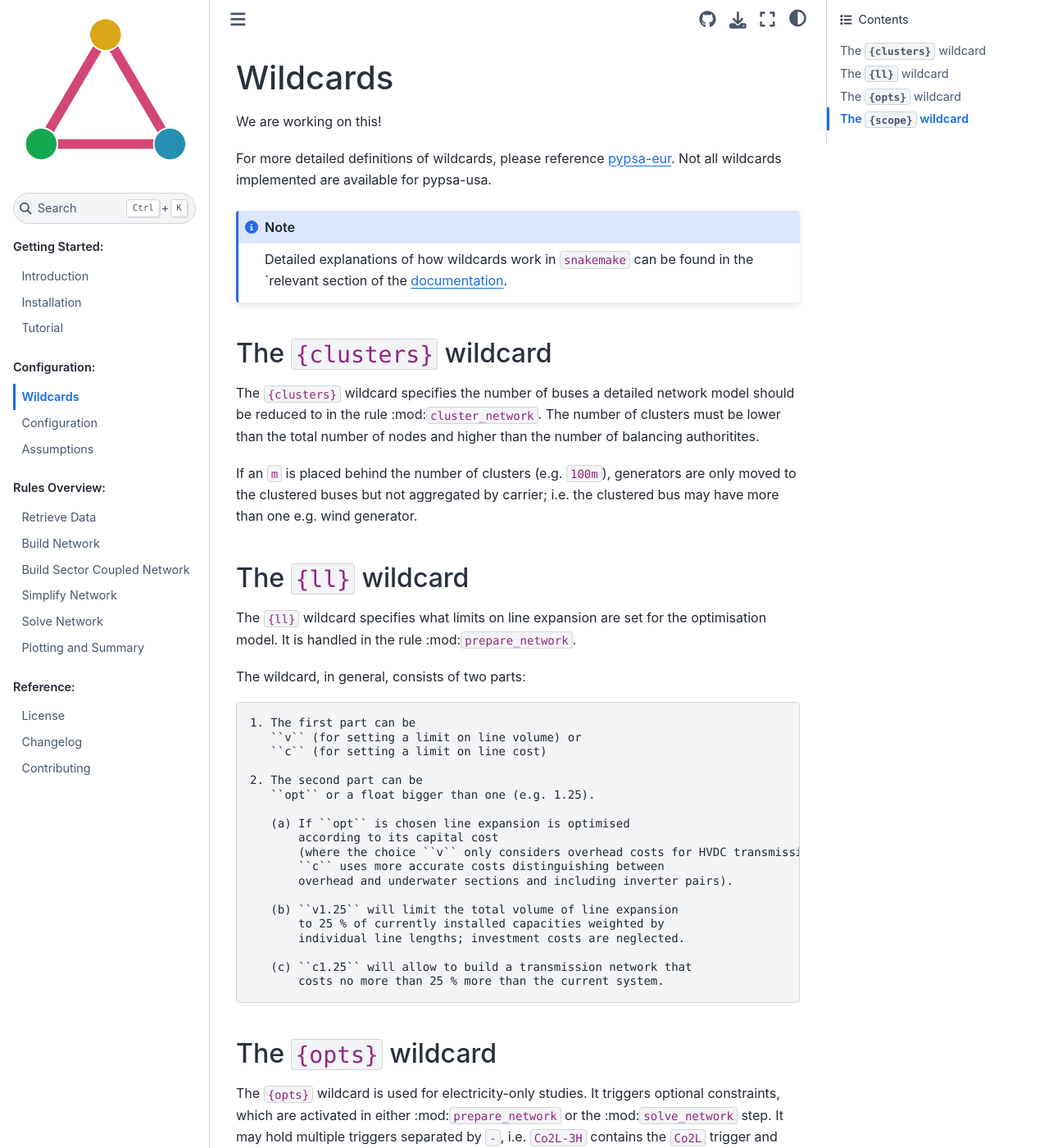
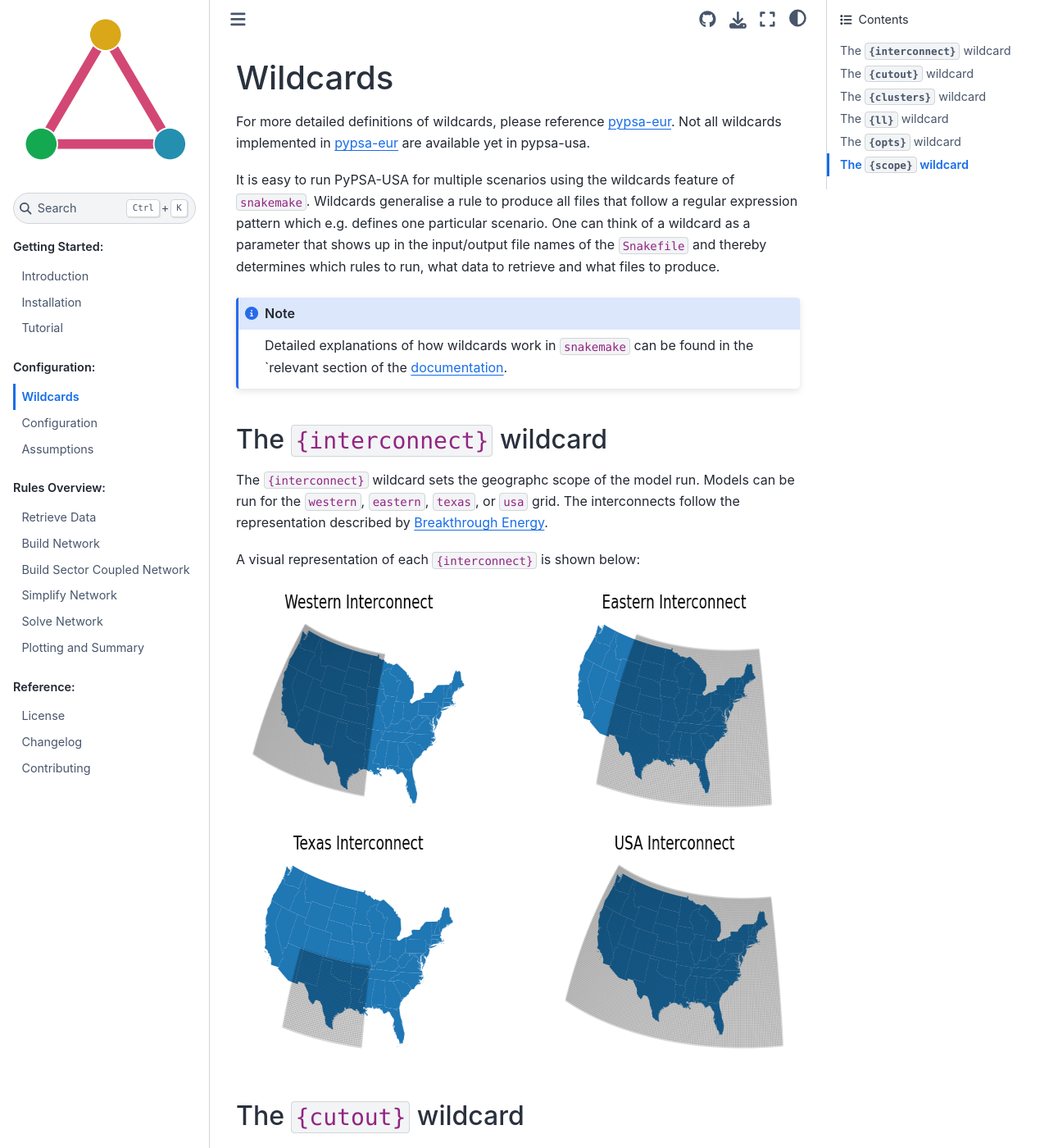
Before and after one commit to PyPSA/pypsa-usa, a Sphinx documentation site: the page built from docs/source/config-wildcards.md, in a window 1280 px wide and 1400 px high. Shown: the whole window at 82% size. Built offline with Sphinx 7.4.7 and the Sphinx Book theme 1.1.4, drawn with Linux system fonts in a browser that asks for light colours; some of the changed text lies outside the part shown.

Commit message:
update wildcards

````diff
--- a/docs/source/config-wildcards.md
+++ b/docs/source/config-wildcards.md
@@ -1,27 +1,51 @@
 (wildcards)=
 # Wildcards
 
-We are working on this!
+For more detailed definitions of wildcards, please reference [pypsa-eur](https://pypsa-eur.readthedocs.io/en/latest/wildcards.html).
+Not all wildcards implemented in [pypsa-eur](https://pypsa-eur.readthedocs.io/en/latest/wildcards.html) are available
+yet in pypsa-usa.
 
-For more detailed definitions of wildcards, please reference [pypsa-eur](https://pypsa-eur.readthedocs.io/en/latest/wildcards.html). Not all wildcards implemented are available for pypsa-usa.
-
-<!-- It is easy to run PyPSA-Eur for multiple scenarios using the wildcards feature of ``snakemake``.
-Wildcards allow to generalise a rule to produce all files that follow a regular expression pattern
+It is easy to run PyPSA-USA for multiple scenarios using the wildcards feature of `snakemake`.
+Wildcards generalise a rule to produce all files that follow a regular expression pattern
 which e.g. defines one particular scenario. One can think of a wildcard as a parameter that shows
-up in the input/output file names of the ``Snakefile`` and thereby determines which rules to run,
-what data to retrieve and what files to produce. -->
+up in the input/output file names of the `Snakefile` and thereby determines which rules to run,
+what data to retrieve and what files to produce.
 
 ```{note}
 Detailed explanations of how wildcards work in ``snakemake`` can be found in the
 `relevant section of the [documentation](https://snakemake.readthedocs.io/en/stable/snakefiles/rules.html#wildcards).
 ```
 
-<!-- (cutout_wc)=
-## The ``{cutout}`` wildcard -->
+(interconnects)=
+## The `{interconnect}` wildcard
 
-<!-- The ``{cutout}`` wildcard facilitates running the rule :mod:`build_cutout`
-for all cutout configurations specified under ``atlite: cutouts:``.
-These cutouts will be stored in a folder specified by ``{cutout}``. -->
+The `{interconnect}` wildcard sets the geographc scope of the model run. Models
+can be run for the `western`, `eastern`, `texas`, or `usa` grid. The interconnects
+follow the representation described by [Breakthrough Energy](https://breakthroughenergy.org/).
+
+A visual representation of each `{interconnect}` is shown below:
+
+```{eval-rst}
+.. image:: _static/cutouts/cutouts.png
+    :scale: 100 %
+```
+
+(cutout_wc)=
+## The `{cutout}` wildcard
+
+The `{cutout}` wildcard facilitates running the rule :mod:`build_cutout`
+for all cutout configurations specified under `atlite: cutouts:`. Each cutout
+is descibed in the form `{dataset}_{year}`. These cutouts will be stored in a
+folder specified by `{cutout}`.
+
+Valid dataset names include: `era5`
+Valid years can be from `1940` to `2022`
+
+```{note}
+Data for `era5_2019` has been pre-pared for the user and will be automatically downloaded
+during the workflow. If other years are needed, the user will need to prepaer the
+cutout themself.
+```
 
 <!-- (technology)=
 ## The ``{technology}`` wildcard -->
@@ -39,17 +63,17 @@
 :mod:`simplify_network` (before :mod:`cluster_network`). -->
 
 (clusters)=
-## The ``{clusters}`` wildcard
+## The `{clusters}` wildcard
 
-The ``{clusters}`` wildcard specifies the number of buses a detailed network model should be reduced to in the rule :mod:`cluster_network`.
+The `{clusters}` wildcard specifies the number of buses a detailed network model should be reduced to in the rule :mod:`cluster_network`.
 The number of clusters must be lower than the total number of nodes and higher than the number of balancing authoritites.
 
-If an `m` is placed behind the number of clusters (e.g. ``100m``), generators are only moved to the clustered buses but not aggregated by carrier; i.e. the clustered bus may have more than one e.g. wind generator.
+If an `m` is placed behind the number of clusters (e.g. `100m`), generators are only moved to the clustered buses but not aggregated by carrier; i.e. the clustered bus may have more than one e.g. wind generator.
 
 (ll)=
-## The ``{ll}`` wildcard
+## The `{ll}` wildcard
 
-The ``{ll}`` wildcard specifies what limits on
+The `{ll}` wildcard specifies what limits on
 line expansion are set for the optimisation model.
 It is handled in the rule :mod:`prepare_network`.
 
@@ -76,7 +100,7 @@
            costs no more than 25 % more than the current system.
 
 (opts)=
-## The ``{opts}`` wildcard
+## The `{opts}` wildcard
 
 The ``{opts}`` wildcard is used for electricity-only studies. It triggers
 optional constraints, which are activated in either :mod:`prepare_network` or
````
Also changed, not shown: 1 other file.
